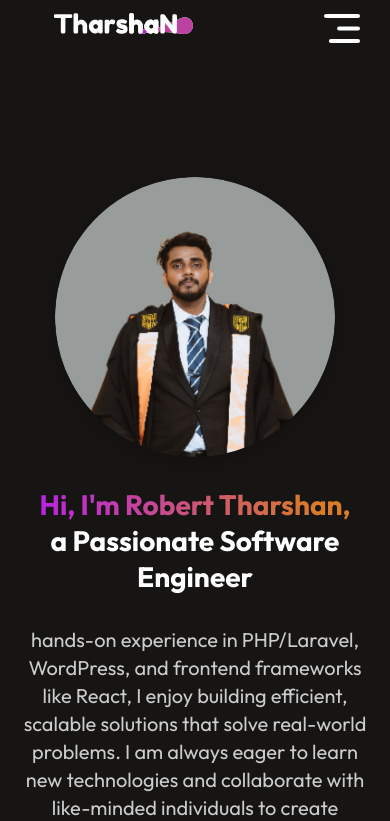
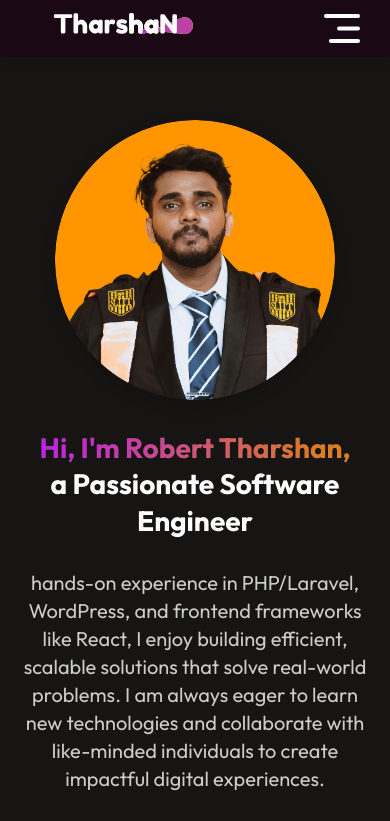
Before and after one commit to R-Tharsh/SE_Portfolio, a React (Vite) app: page / in a window 390 px wide. Shown: the top 821 px of the page. Built offline with nearby package versions, Linux system fonts and the light colour scheme.

Commit message:
experience_update

```diff
--- a/src/Componenets/Hero/Hero.jsx
+++ b/src/Componenets/Hero/Hero.jsx
@@ -1,6 +1,6 @@
 import React from "react";
 import "./Hero.css";
-import profile_img from "../../assets/profile_image.png";
+import profile_img from "../../assets/logo.png";
 import AnchorLink from "react-anchor-link-smooth-scroll";
 
 const Hero = () => {
--- a/src/Componenets/MyWork/MyWork.jsx
+++ b/src/Componenets/MyWork/MyWork.jsx
@@ -7,31 +7,31 @@ const MyWork = () => {
       name: "JobArmer",
       description:
         " JobArmer is the ultimate solution designed to streamline and simplify the way service contractors to manage field workforce. ",
-      link: "https://github.com/yourusername/task-tracker",
+      link: "https://jobarmer.com/",
     },
     {
       name: "AI Powered Travel Recommendation System",
       description:
         "  This research project proposes the development of a personalized travel recommendation system that caters to individual traveler's unique needs and preferences.",
-      link: "https://github.com/yourusername/portfolio",
+      link: "https://github.com/R-Tharsh",
     },
     {
       name: "Thalsevena Beach Resort Management System",
       description:
         " This is a full web application. We used Java, SERVELETS ,JSP,  HTML, CSS, Bootstrap and MySQL for develop this system & our project contains eight sub-systems",
-      link: "https://github.com/yourusername/portfolio",
+      link: "https://github.com/R-Tharsh/Beach-Resort-Management-System---Y2-S2-",
     },
     {
       name: "Online Laundry Management System",
       description:
         "This is a full web application. We used React, Express js, Node js and MongoDB for develop this web application. Our project contains user site, admin site, manager site, deliverer site and worker site.",
-      link: "https://github.com/yourusername/student-management",
+      link: "https://github.com/bSathursan/Washapp-SPM-SER043",
     },
     {
       name: "Portfolio Website",
       description:
         "A personal portfolio built with React and Vite. Showcasing my web development skills and projects.",
-      link: "https://github.com/yourusername/student-management",
+      link: "https://github.com/R-Tharsh/SE_Portfolio",
     },
   ];
 
--- a/src/Componenets/Navbar/Navbar.css
+++ b/src/Componenets/Navbar/Navbar.css
@@ -1,14 +1,30 @@
 .navbar {
+  position: fixed; /* Fixes the navbar at the top */
+  top: 0;
+  left: 0;
+  right: 0;
+  z-index: 1000; /* Makes sure the navbar stays on top of other elements */
   display: flex;
   align-items: center;
   justify-content: space-between;
-  margin: 20px 30px;
+  margin: 0; /* Remove margin for full width */
+  padding: 20px 30px; /* Adjust the padding to make the navbar look good */
+  background-color: rgba(
+    31,
+    0,
+    22,
+    0.6
+  ); /* Transparent background with 60% opacity */
+  backdrop-filter: blur(5px); /* Adds a slight blur effect for a modern look */
+  box-shadow: 0 4px 6px rgba(0, 0, 0, 0.1); /* Adds a shadow for depth */
 }
+
 .navbar .logo {
   width: 20%;
   height: 30%;
   margin-top: -12px;
 }
+
 .nav-menu {
   display: flex;
   align-items: center;
@@ -16,6 +32,7 @@
   gap: 60px;
   font-size: 20px;
 }
+
 .nav-connect {
   padding: 12px 25px;
   border-radius: 50px;
@@ -24,33 +41,39 @@
   cursor: pointer;
   transition: 0.5s;
 }
+
 .nav-connect:hover {
   transform: scale(1.05);
 }
+
 .nav-menu li {
   display: flex;
   flex-direction: column;
   gap: 5px;
   cursor: pointer;
 }
+
 .nav-menu li img {
   display: flex;
   margin: auto;
 }
+
 .anchor-link {
   text-decoration: none;
   color: white;
 }
+
 .nav-mob-close {
   display: none;
 }
+
 .nav-mob-open {
   display: none;
 }
 
 @media (max-width: 1024px) {
   .navbar {
-    margin: 20px 50px;
+    padding: 20px 50px;
   }
   .nav-connect {
     display: none;
@@ -78,7 +101,7 @@
     align-items: start;
     top: 0;
     gap: 30px;
-    background-color: #1f0016;
+    background-color: rgba(31, 0, 22, 0.9); /* Darker transparent background */
     width: 350px;
     height: 100%;
     z-index: 2;
@@ -95,7 +118,7 @@
 
 @media (max-width: 768px) {
   .navbar {
-    margin: 20px 50px;
+    padding: 20px 50px;
   }
   .nav-connect {
     display: none;
@@ -123,7 +146,7 @@
     align-items: start;
     top: 0;
     gap: 30px;
-    background-color: #1f0016;
+    background-color: rgba(31, 0, 22, 0.9);
     width: 350px;
     height: 100%;
     z-index: 2;
@@ -131,16 +154,23 @@
     right: -350px;
   }
   .nav-menu li {
-    font-size: 30px;
+    font-size: 20px;
     padding-left: 100px;
     flex-direction: row;
     gap: 20px;
   }
+}
+
 @media (max-width: 480px) {
   .navbar .logo {
     width: 50%;
     height: 70%;
     margin-top: -12px;
   }
+  .nav-menu li {
+    font-size: 20px;
+    padding-left: 100px;
+    flex-direction: row;
+    gap: 20px;
   }
 }
```
Also changed, not shown: src/assets/logo.png (added). Lines whose indentation alone changed are shown as unchanged.
